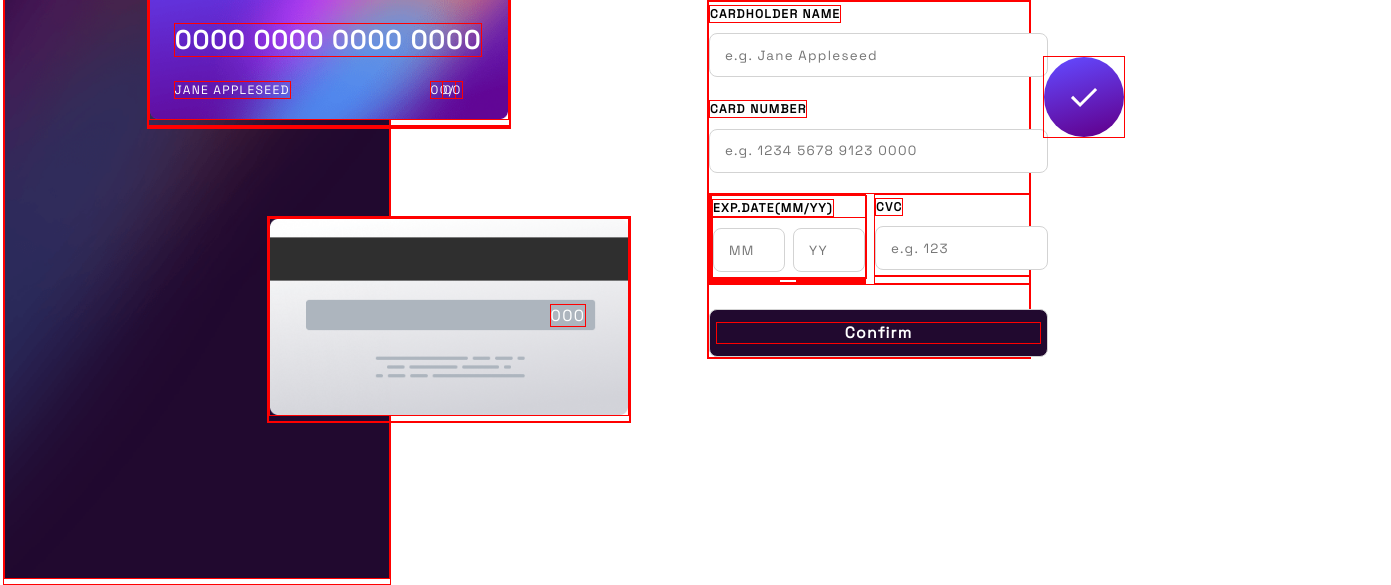
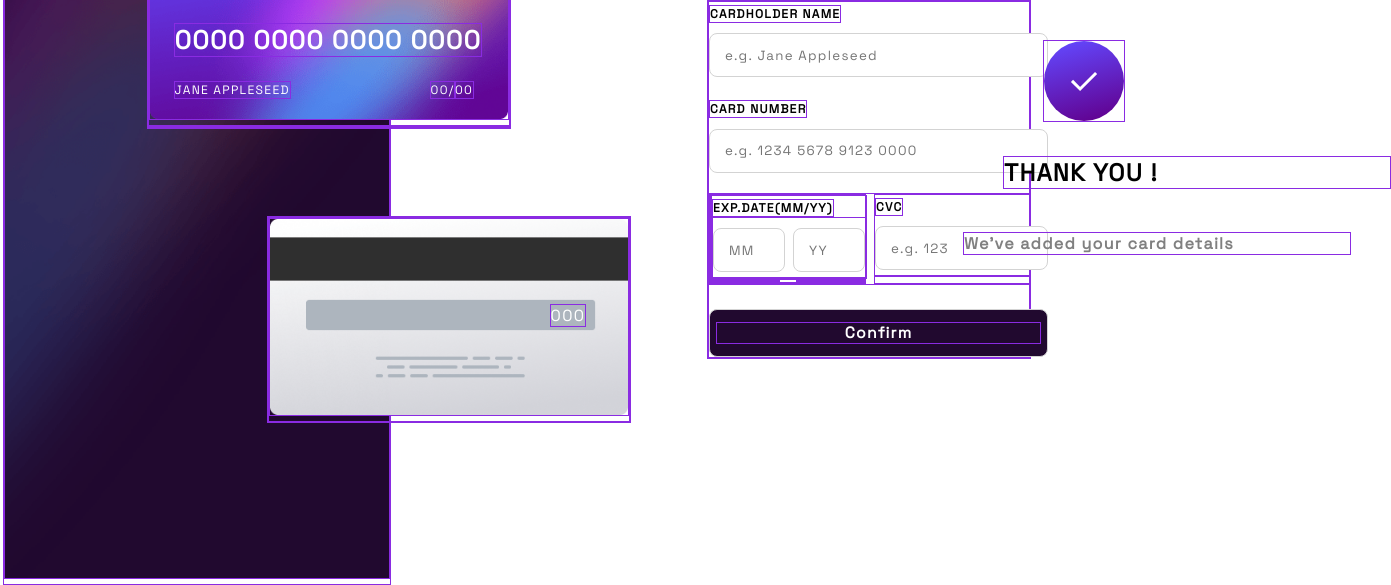
Before and after one commit to NeptunePurple/Credit-Card-js-project, a plain HTML site: page index.html in a window 1280 px wide. Shown: the part 227-812 px from the top of the page, 1391 px wide, since content can reach past the window. Drawn offline with Linux system fonts and the light colour scheme.

Commit message:
update-github

```diff
--- a/index.html
+++ b/index.html
@@ -128,7 +128,7 @@
       <!-- ThankYou text section after confirm button is clicked -->
       <section id="Confirm_page">
         <img id="Confirm_icon" src="images/icon-complete.svg" />
-        <h2 id="msg">Thank You</h2>
+        <h2 id="msg">THANK YOU !</h2>
         <p id="text_msg">We've added your card details</p>
         <button id="Continue_btn">Continue</button>
       </section>
--- a/style.css
+++ b/style.css
@@ -2,7 +2,7 @@
     font-family: 'Space Grotesk';
     letter-spacing: .1vw;
     /* font-weight: 500; */
-    border: .1px solid red;
+    border: .1px solid blueviolet;
 }
 
 /* Chrome, Safari, Edge, Opera */
@@ -16,8 +16,6 @@ input::-webkit-inner-spin-button {
 input[type=number] {
   -moz-appearance: textfield;
 }
-
-
 
 body {
     margin: 0px;
@@ -88,7 +86,7 @@ body {
     display: inline-block;
     color: white;
     top: 12.5vw;
-    left: 23vw;
+    left: 23.9vw;
     font-size: 0.95vw;
 }
 
@@ -226,6 +224,7 @@ body {
     #credit-front-image, #credit-back-image{
         left:100px;
         /* width: 300px; */
+
     }
 
 
@@ -236,6 +235,7 @@ body {
     #global-parent{
         display: flex;
         flex-direction: column;
+
 
     }
      #credit-front-image, #credit-back-image{
@@ -262,11 +262,28 @@ body {
 
 
 /* next page message--------> */
+#Confirm_page{
+    width: 30vw;
+}
 #Confirm_icon{
     position: absolute;
-    top: 35vh;
+    top: 33vh;
     left: 130vh;
+}
+
+#msg{
+    position: absolute;
+    top: 45vh;
+    left: 125vh;
+    width: 100%
+}
+
+#text_msg{
+    position: absolute;
+    width: 100%;
+    top: 55vh;
+    left: 120vh;
+    color: gray;
+    font-weight: bold;
 
 }
-
-#msg
```
